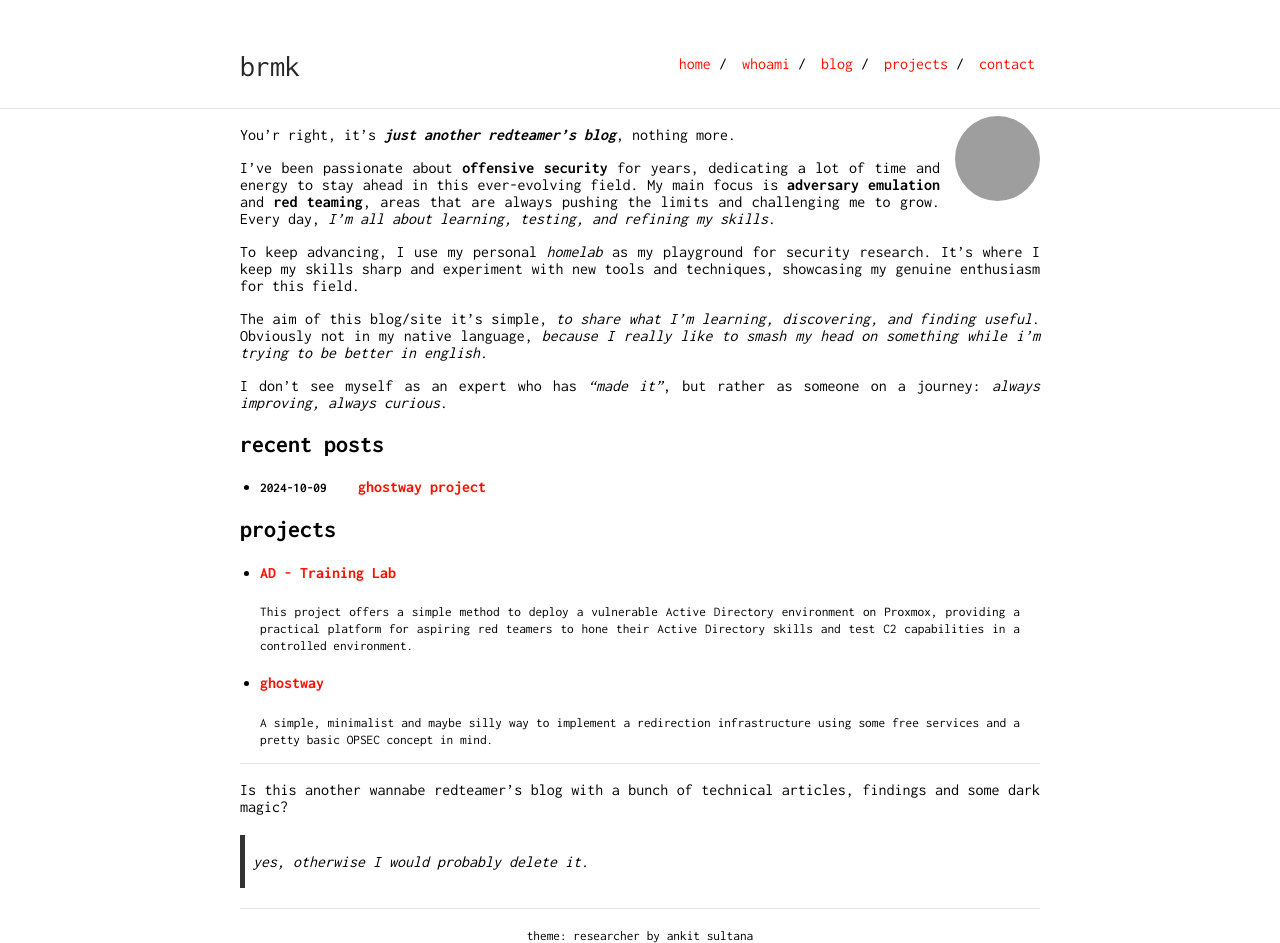
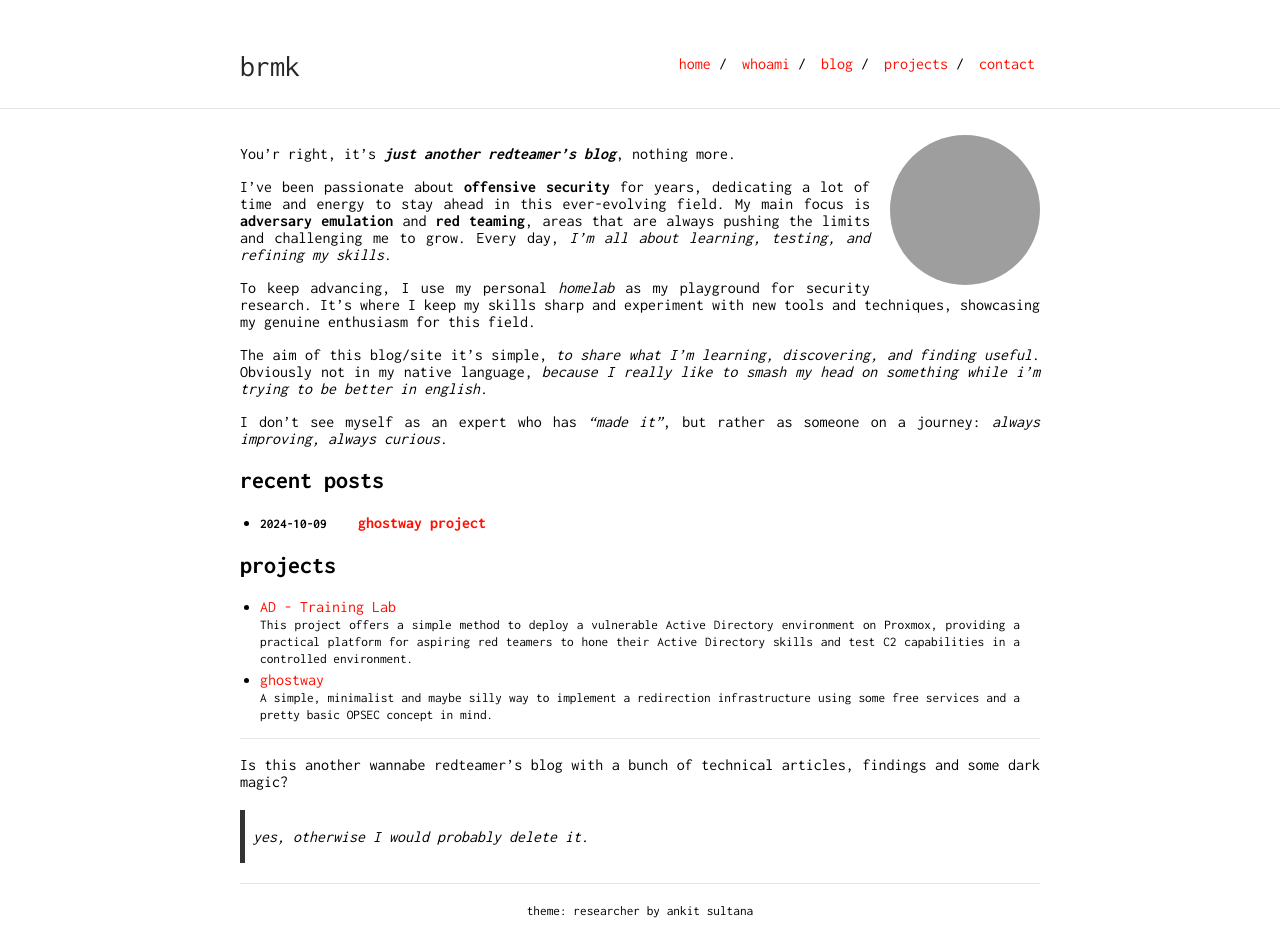
Before and after one commit to brmkit/brmkit.github.io, a Jekyll site: the page built from index.md, in a window 1280 px wide. Built offline with Jekyll 4.4.1, drawn with Linux system fonts in a browser that asks for light colours; after the commit the page ends 918 px from its top, so only the background shows below that; grey boxes are pictures that could not be loaded.

Commit message:
style fix

```diff
--- a/_sass/_style.scss
+++ b/_sass/_style.scss
@@ -69,6 +69,11 @@ hr {
     margin: auto;
     text-align: justify;
 }
+
+.container.content {
+    margin-top: 35px;
+}
+
 .wrapper {
     min-height: 100%;
 }
--- a/_sass/typography.scss
+++ b/_sass/typography.scss
@@ -40,7 +40,7 @@
         height: $image-size;
         width: $image-size;
         position: relative;
-        margin: -10px 0 0 15px;
+        margin: -10px 0 10px 20px;
         float: right;
         border-radius: 50%;
         p & {
--- a/_sass/vars.scss
+++ b/_sass/vars.scss
@@ -3,7 +3,7 @@
  */
 
 $accent: #FF0F00;
-$image-size: 85px;
+$image-size: 150px;
 
 /*
  * Build Variables, don't touch
--- a/index.md
+++ b/index.md
@@ -49,11 +49,9 @@ I don’t see myself as an expert who has *“made it”*, but rather as someone
     {% assign projects = site.data.projects %}
     {% for project in projects %}
     <li class="project-item">
-        <h4>
             <div>
             <a href="{{ project.url }}" class="project-link" target="_blank">{{ project.name }}</a>
             </div>
-        </h4>
         <small>{{ project.description }}</small>
     </li>
     {% if forloop.last %}</ul>{% endif %}
```
Also changed, not shown: whoami.md (+1 -1 lines).
